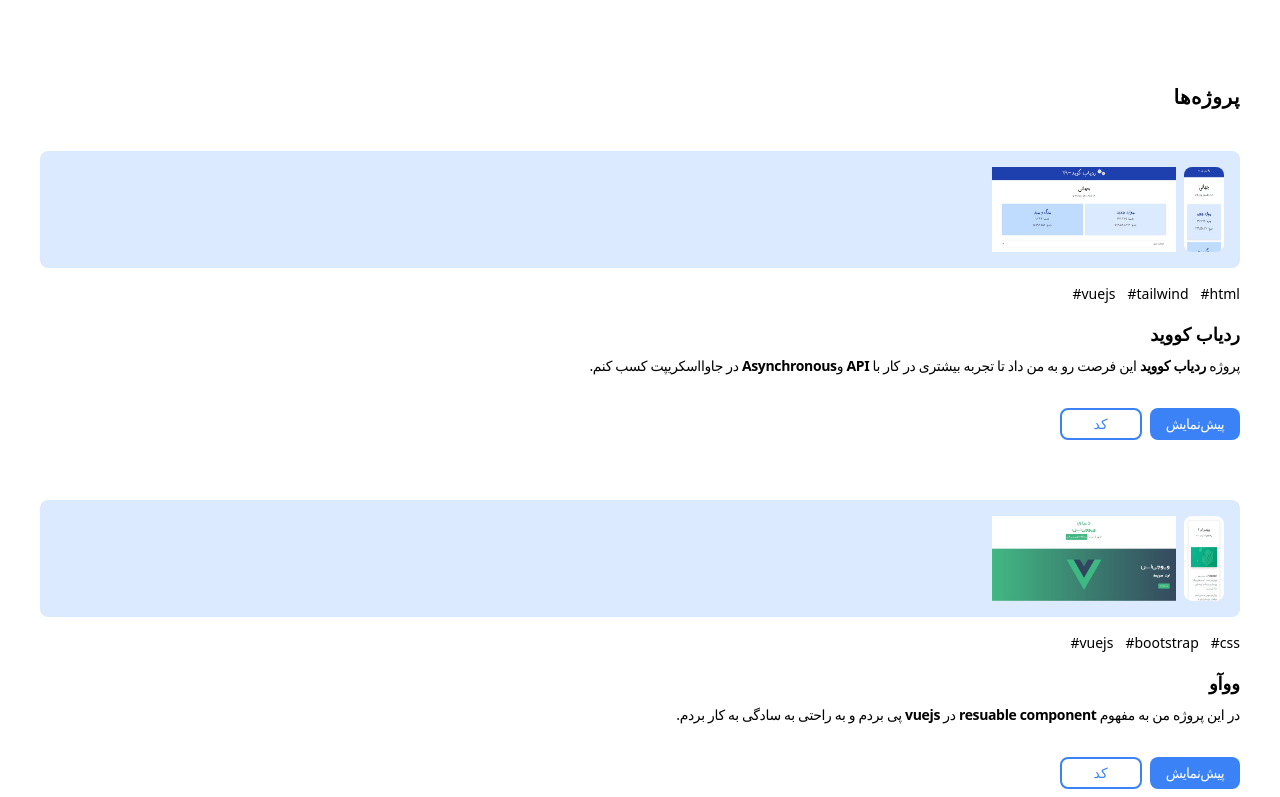
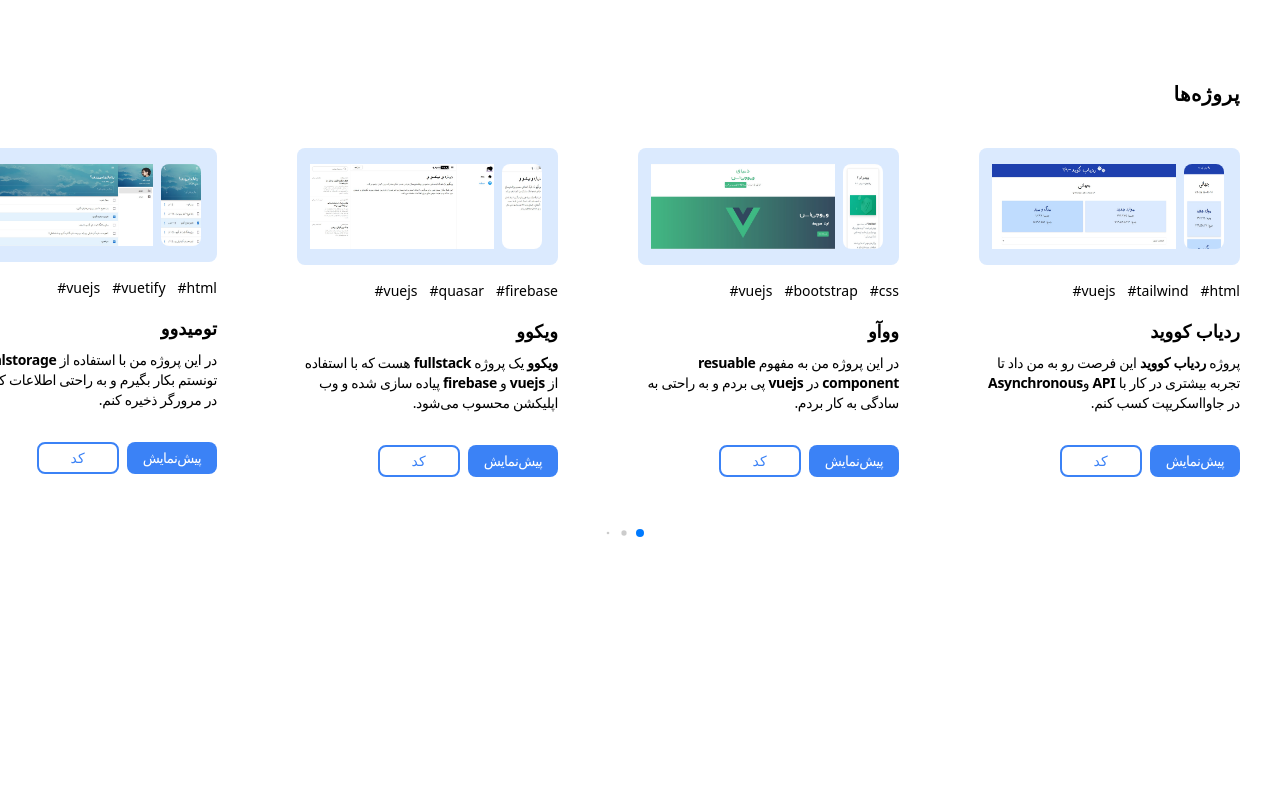
Before and after one commit to Dellcash/I-am-Dellcash, a Vue app: page / in a window 1280 px wide. Shown: the part 1783-2580 px from the top of the page. After the commit the page ends 2330 px from the top, so only its background shows below. Built offline with nearby package versions, Linux system fonts and the light colour scheme; the HTML template or start-up script is replaced by a standard one.

Commit message:
adding swipper

```diff
--- a/index.html
+++ b/index.html
@@ -3,9 +3,12 @@
 	<head>
 		<meta charset="UTF-8" />
 		<link rel="icon" href="/eye.ico" />
-    <link href="https://fonts.googleapis.com/icon?family=Material+Icons"
-      rel="stylesheet">
+		<link
+			href="https://fonts.googleapis.com/icon?family=Material+Icons"
+			rel="stylesheet"
+		/>
 		<meta name="viewport" content="width=device-width, initial-scale=1.0" />
+		<!-- tailwind 3.0 -->
 		<script src="https://cdn.tailwindcss.com"></script>
 
 		<title>Dellcash</title>
--- a/package.json
+++ b/package.json
@@ -7,6 +7,7 @@
     "preview": "vite preview"
   },
   "dependencies": {
+    "swiper": "^7.4.1",
     "vue": "^3.2.25"
   },
   "devDependencies": {
--- a/src/components/layout/Projects.vue
+++ b/src/components/layout/Projects.vue
@@ -10,6 +10,11 @@ import tomedoMobile from "../../assets/images/tomedo-mobile.png";
 import tomedoDesktop from "../../assets/images/tomedo.png";
 import urlShortenerMobile from "../../assets/images/url-shortener-mobile.png";
 import urlShortenerDesktop from "../../assets/images/url-shortener.png";
+import { Swiper, SwiperSlide } from "swiper/vue";
+import "swiper/css";
+import "swiper/css/pagination";
+import SwiperCore, { Pagination } from "swiper";
+SwiperCore.use([Pagination]);
 
 const projects = ref([
 	{
@@ -44,7 +49,7 @@ const projects = ref([
 		t3: "firebase#",
 		title: "ویکوو",
 		desctription:
-			"<strong>ویکوو</strong> یک پروژه <strong>fullstack</strong> هست که با استفاده از  <strong>vuejs</strong> و <strong>firebase</strong> پیاده سازی شده.",
+			"<strong>ویکوو</strong> یک پروژه <strong>fullstack</strong> هست که با استفاده از  <strong>vuejs</strong> و <strong>firebase</strong> پیاده سازی شده و وب اپلیکشن محسوب می‌شود.",
 		live: "https://whico.netlify.app/",
 		code: "https://github.com/Dellcash/whico",
 	},
@@ -80,11 +85,16 @@ const projects = ref([
 		<div class="px-5 py-2 mx-5 mb-3 bg-white rounded-lg">
 			<h1 class="text-xl font-bold tracking-wide">پروژه‌ها</h1>
 		</div>
-		<div class="space-y-5">
-			<div
+		<swiper
+			:pagination="{
+				dynamicBullets: true,
+			}"
+			class="mySwiper"
+		>
+			<swiper-slide
 				v-for="project in projects"
 				:key="project"
-				class="p-5 mx-5 bg-white rounded-lg"
+				class="p-5 mx-5 bg-white rounded-lg sp mb-7"
 			>
 				<!-- project images -->
 				<div class="flex w-full p-4 mb-4 bg-blue-100 rounded-lg">
@@ -104,11 +114,6 @@ const projects = ref([
 					</div>
 					<div class="mt-4">
 						<h1 class="pb-2 text-lg font-bold">{{ project.title }}</h1>
-						<!-- <p class="text-sm tracking-tight">
-							پروژه‌ <strong>ردیاب کوید</strong> این فرصت رو به من داد تا تجربه
-							بیشتری کار با <strong>API</strong> و
-							<strong>Asynchronous</strong> در جاوااسکریپت کسب کنم.
-						</p> -->
 						<p class="text-sm tracking-tight" v-html="project.desctription"></p>
 					</div>
 					<div class="mt-8 text-sm">
@@ -140,7 +145,13 @@ const projects = ref([
 						</button>
 					</div>
 				</div>
-			</div>
-		</div>
+			</swiper-slide>
+		</swiper>
 	</section>
 </template>
+
+<style scoped>
+.sp {
+	width: 301px !important;
+}
+</style>
```
Also changed, not shown: src/assets/images/sepano.png, src/assets/style.css (line endings or trailing spaces), 1 other file (tests, documents, lock files or other folders). Lines whose indentation alone changed are shown as unchanged.
